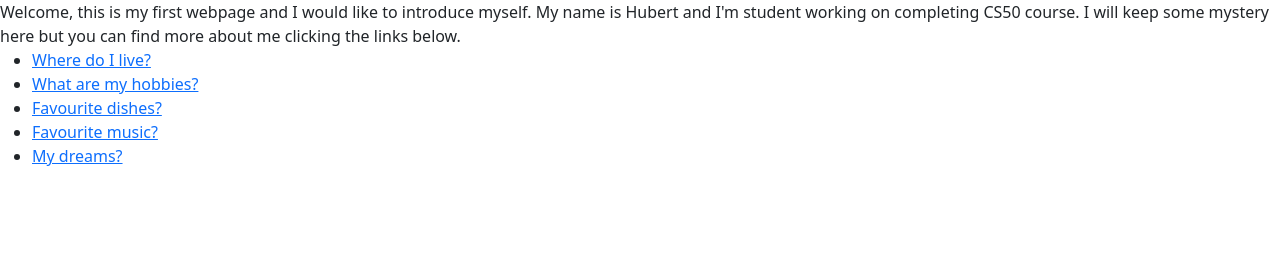
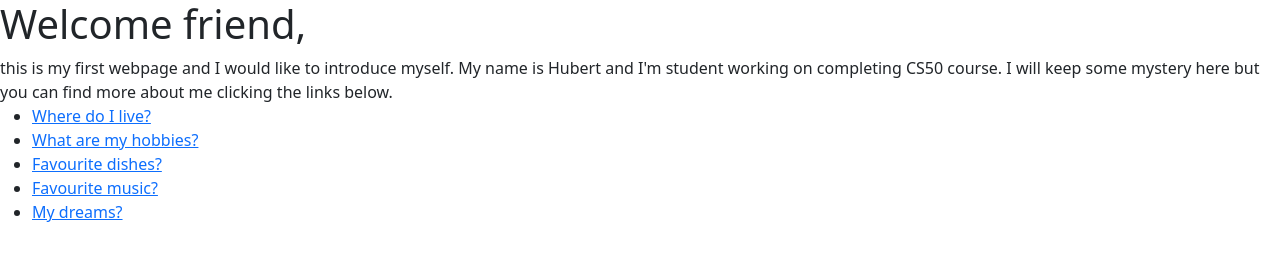
Before and after one commit to telv4nni/portfolio, a plain HTML site: page homepage/index.html in a window 1280 px wide. Drawn offline with nearby package versions, Linux system fonts and the light colour scheme.

Commit message:
Wed, Mar 20, 2024, 8:19 PM +01:00

```diff
--- a/homepage/index.html
+++ b/homepage/index.html
@@ -8,7 +8,8 @@
         <title>Meet Hubert</title>
     </head>
     <body>
-        Welcome, this is my first webpage and I would like to introduce myself. My name is Hubert and I'm student working on completing CS50 course. I will keep some mystery here but you can find more about me clicking the links below.
+        <h1>Welcome friend,</h1>
+        this is my first webpage and I would like to introduce myself. My name is Hubert and I'm student working on completing CS50 course. I will keep some mystery here but you can find more about me clicking the links below.
 
         <ul>
         <li><a href="city.html">Where do I live?</a></li>
```
